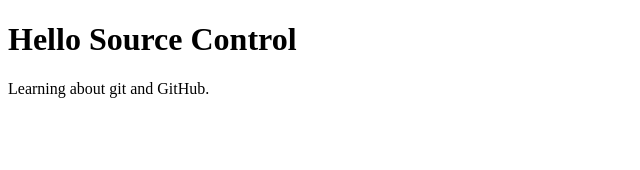
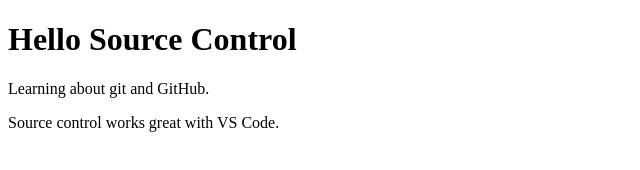
Before and after one commit to DOOMNOTRON/CPW203-HelloSourceControl, a plain HTML site: page index.html in a window 1280 px wide. Shown: the whole page, without its empty margins (0-640 px from the left). Drawn offline with Linux system fonts and the light colour scheme.

Commit message:
Added second paragraph.

```diff
--- a/index.html
+++ b/index.html
@@ -10,5 +10,7 @@
     <H1>Hello Source Control</H1>
 
     <p>Learning about git and GitHub.</p>
+
+    <p>Source control works great with VS Code.</p>
 </body>
 </html>
```
